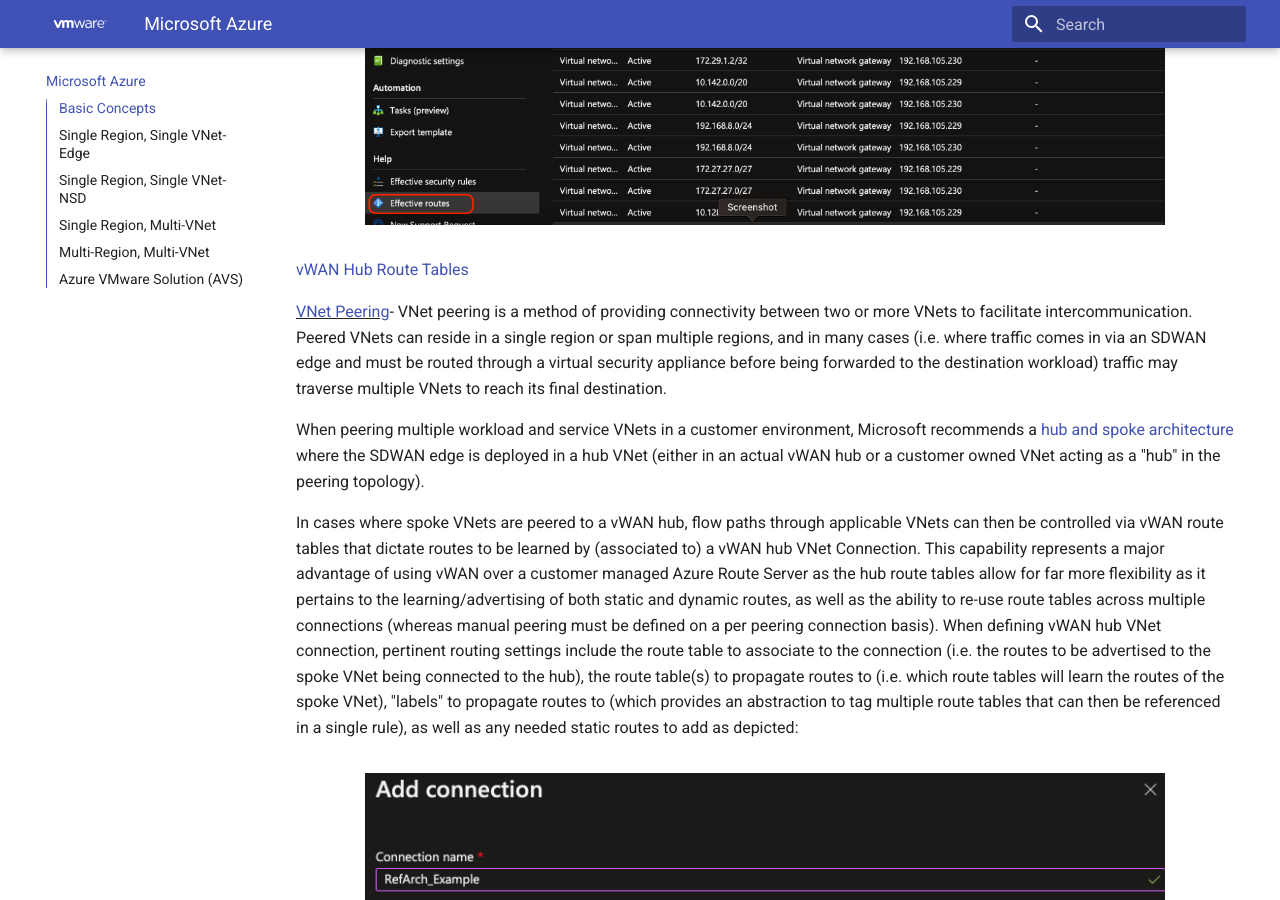
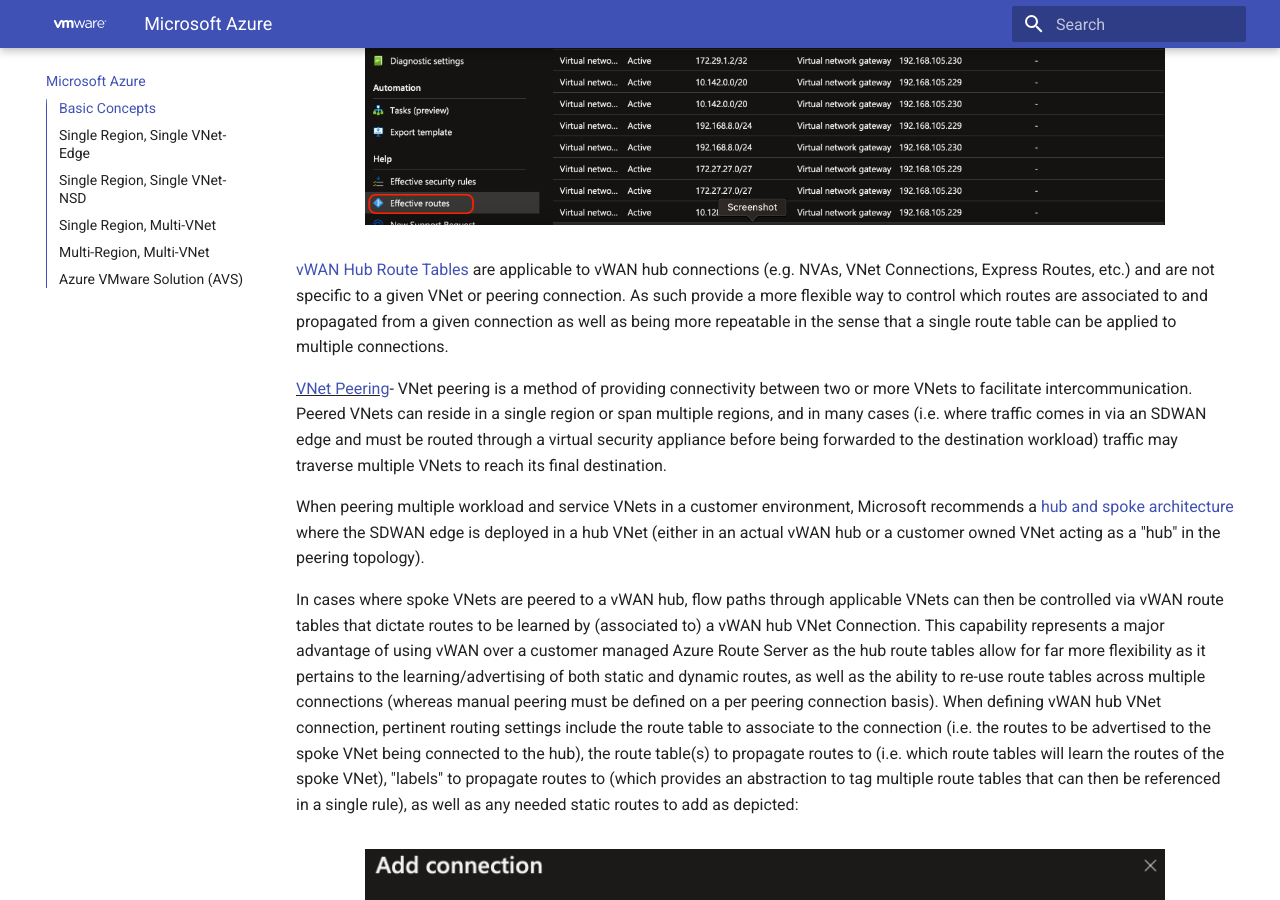
Before and after one commit to el-hoffer/velo-mc-refarch, an MkDocs documentation site: the page built from docs/3-azure.md, in a window 1280 px wide and 900 px high, scrolled down 999 px. Built offline with MkDocs 1.6.1 and Material for MkDocs 9.7.7, drawn with Linux system fonts in a browser that asks for light colours.

Commit message:
Hub route tables section

```diff
--- a/docs/3-azure.md
+++ b/docs/3-azure.md
@@ -16,7 +16,7 @@ There are two types of routing tables that may be applicable to Azure deployment
   <figcaption></figcaption>
 </figure>
 
-[vWAN Hub Route Tables](https://learn.microsoft.com/en-us/azure/virtual-wan/about-virtual-hub-routing)
+[vWAN Hub Route Tables](https://learn.microsoft.com/en-us/azure/virtual-wan/about-virtual-hub-routing) are applicable to vWAN hub connections (e.g. NVAs, VNet Connections, Express Routes, etc.) and are not specific to a given VNet or peering connection.  As such provide a more flexible way to control which routes are associated to and propagated from a given connection as well as being more repeatable in the sense that a single route table can be applied to multiple connections.
 
 <u>[VNet Peering](https://learn.microsoft.com/en-us/azure/virtual-network/virtual-network-peering-overview)</u>-  VNet peering is a method of providing connectivity between two or more VNets to facilitate intercommunication.  Peered VNets can reside in a single region or span multiple regions, and in many cases (i.e. where traffic comes in via an SDWAN edge and must be routed through a virtual security appliance before being forwarded to the destination workload) traffic may traverse multiple VNets to reach its final destination.
 
```
